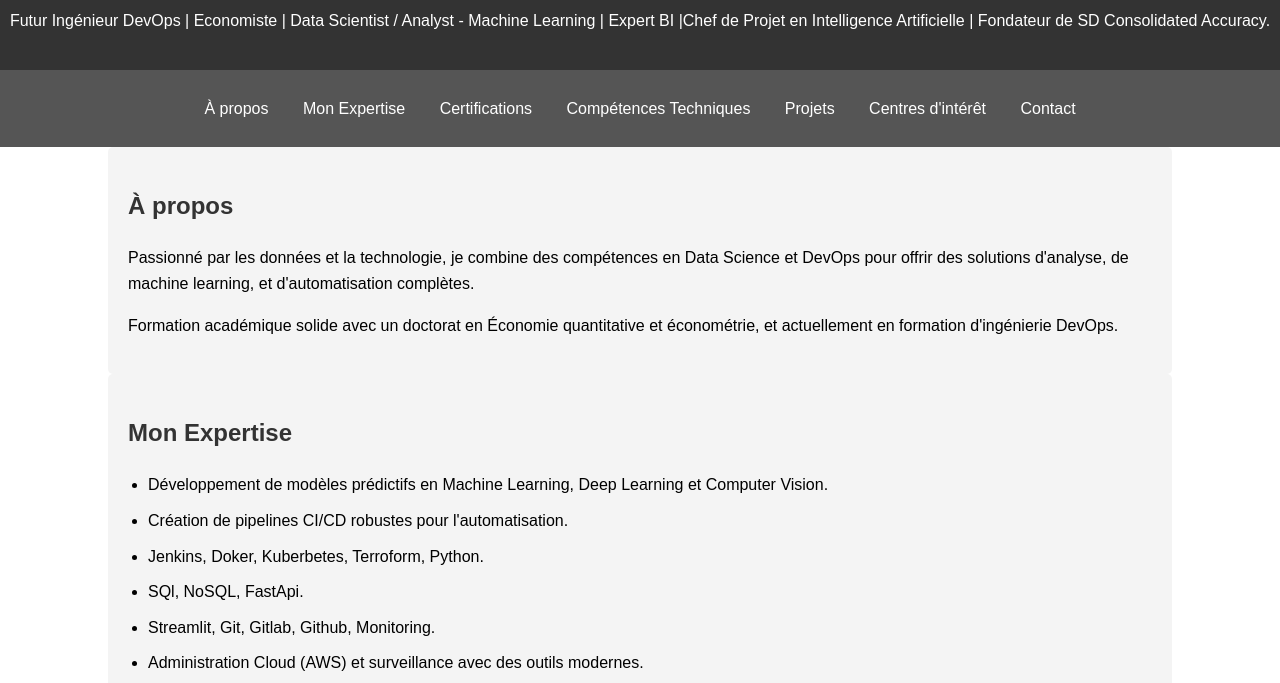
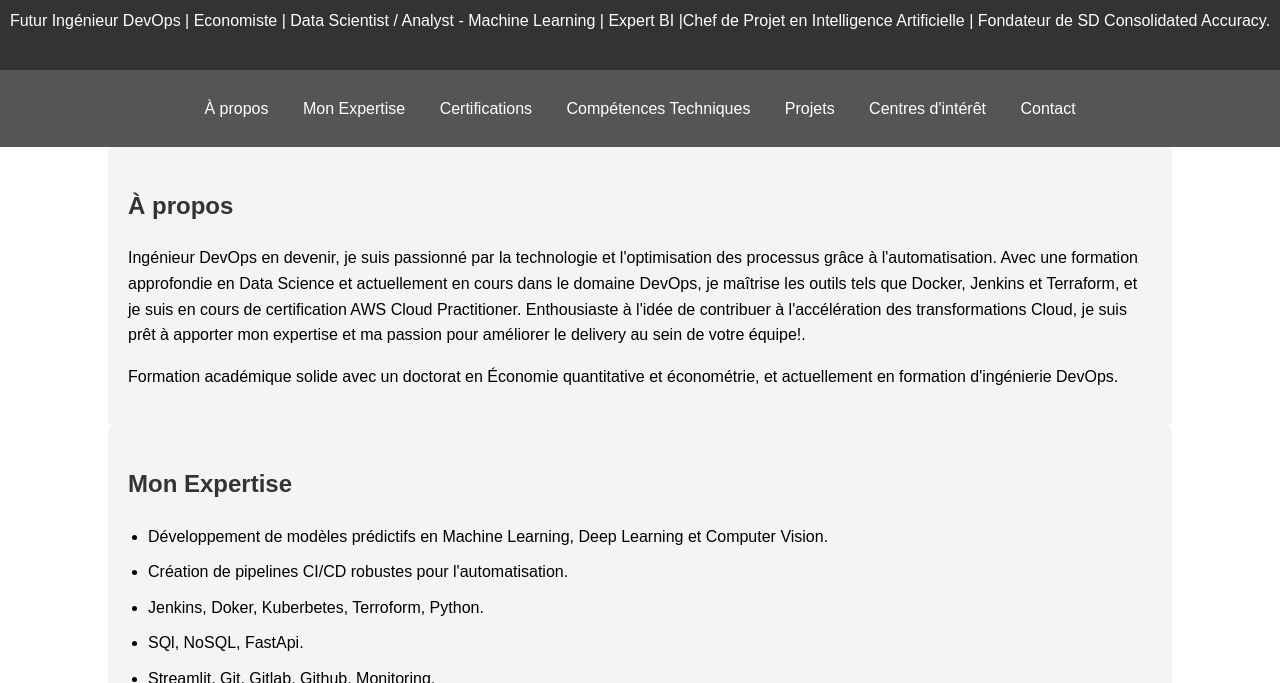
Before and after one commit to SDKisito/saliou-diedhiou.github.io, a plain HTML site: page index.html in a window 1280 px wide. Shown: the part 106-789 px from the top of the page. Drawn offline with Linux system fonts and the light colour scheme.

Commit message:
index.html

```diff
--- a/index.html
+++ b/index.html
@@ -83,7 +83,7 @@
     <main>
         <section id="about" class="container">
             <h2>À propos</h2>
-            <p>Passionné par les données et la technologie, je combine des compétences en Data Science et DevOps pour offrir des solutions d'analyse, de machine learning, et d'automatisation complètes.</p>
+            <p>Ingénieur DevOps en devenir, je suis passionné par la technologie et l'optimisation des processus grâce à l'automatisation. Avec une formation approfondie en Data Science et actuellement en cours dans le domaine DevOps, je maîtrise les outils tels que Docker, Jenkins et Terraform, et je suis en cours de certification AWS Cloud Practitioner. Enthousiaste à l'idée de contribuer à l'accélération des transformations Cloud, je suis prêt à apporter mon expertise et ma passion pour améliorer le delivery au sein de votre équipe!.</p>
             <p>Formation académique solide avec un doctorat en Économie quantitative et économétrie, et actuellement en formation d'ingénierie DevOps.</p>
         </section>
 
```
